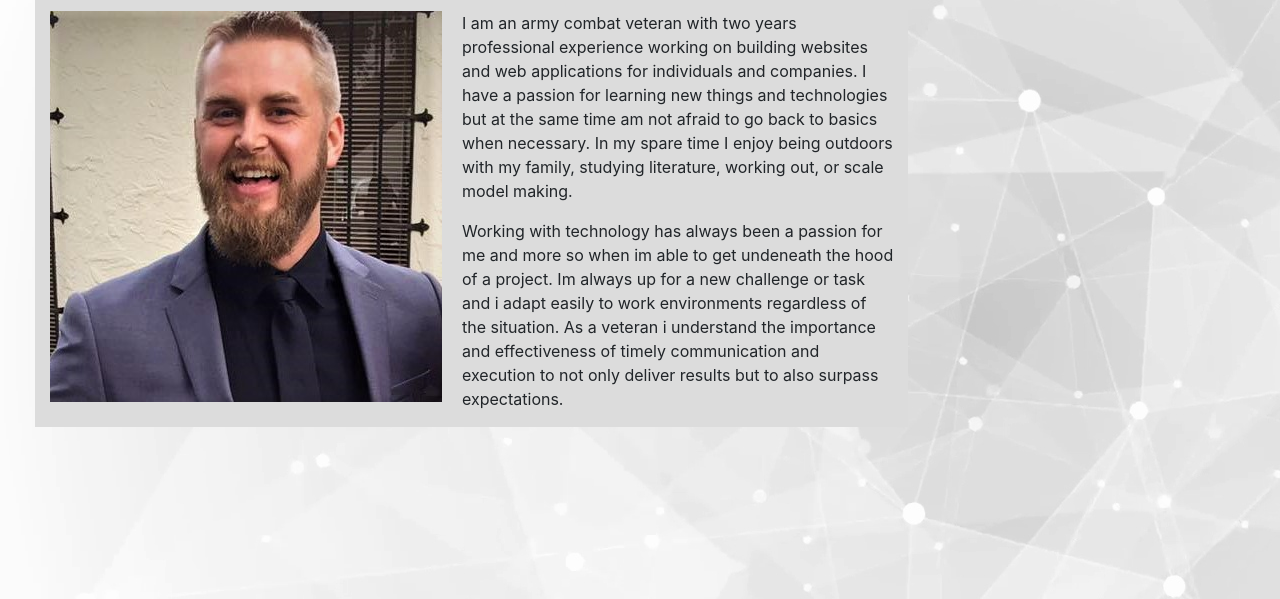
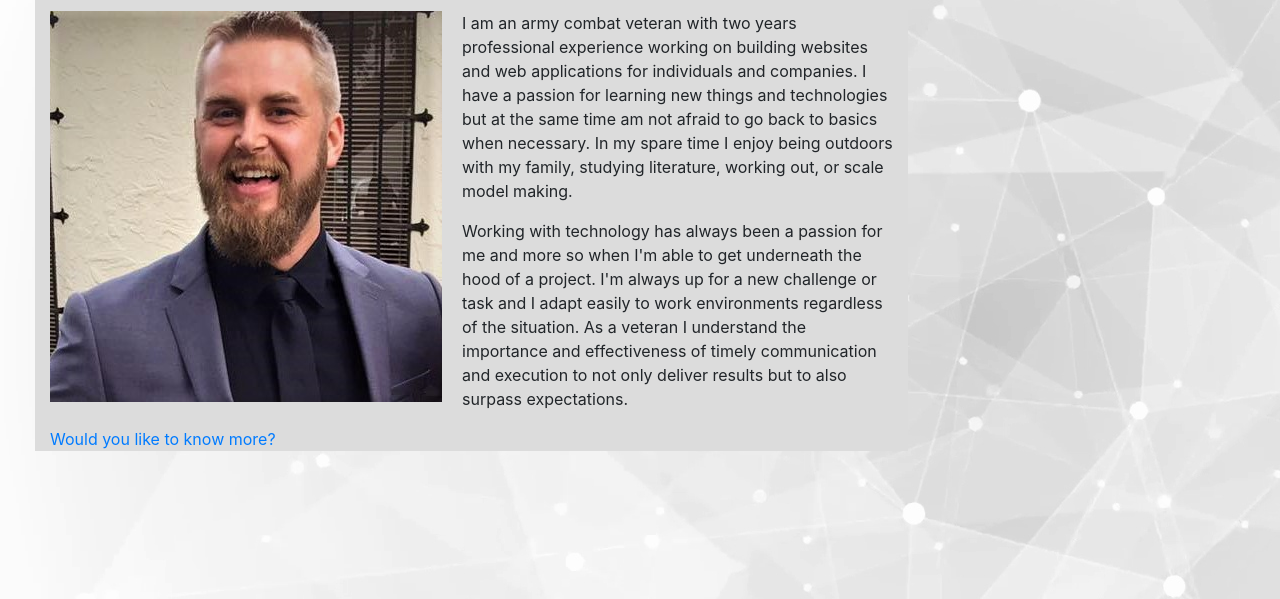
Before and after one commit to mfallesen/personal-portfolio, a plain HTML site: page index.html in a window 1280 px wide. Shown: the part 201-800 px from the top of the page. Drawn offline with nearby package versions, Linux system fonts and the light colour scheme.

Commit message:
add resume pdf and github links

```diff
--- a/index.html
+++ b/index.html
@@ -55,10 +55,11 @@
             the same time am not afraid to go back to basics when necessary. In my spare time I enjoy being outdoors
             with my family, studying literature, working out, or scale model making.
           </p>
-          <p>Working with technology has always been a passion for me and more so when im able to get undeneath the hood
-            of a project. Im always up for a new challenge or task and i adapt easily to work environments regardless of
-            the situation. As a veteran i understand the importance and effectiveness of timely communication and
+          <p>Working with technology has always been a passion for me and more so when I'm able to get underneath the hood
+            of a project. I'm always up for a new challenge or task and I adapt easily to work environments regardless of
+            the situation. As a veteran I understand the importance and effectiveness of timely communication and
             execution to not only deliver results but to also surpass expectations.</p>
+            <a href="assets/images/resume.pdf">Would you like to know more?</a>
         </article>
       </section>
     </section>
```
Also changed, not shown: portfolio.html (+3 -2 lines), 1 other file.
